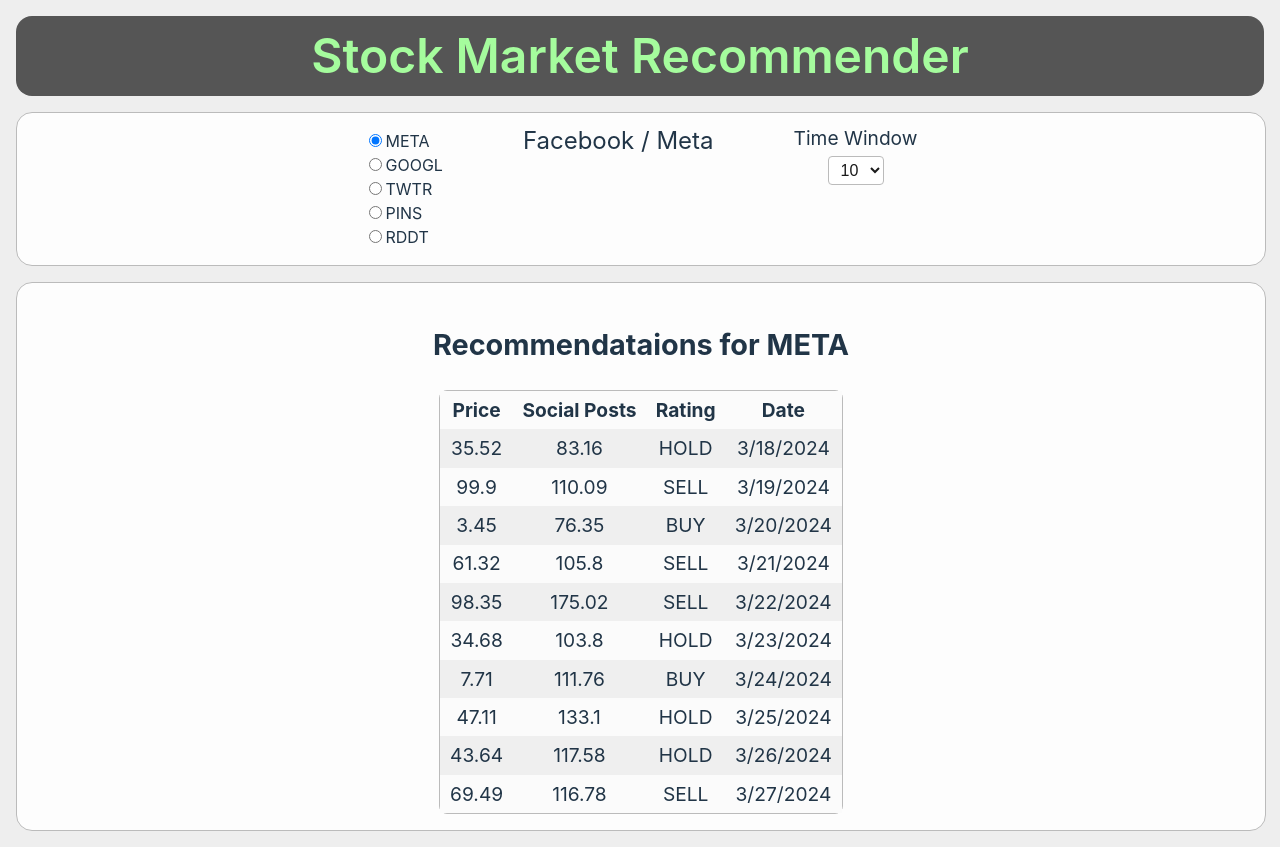
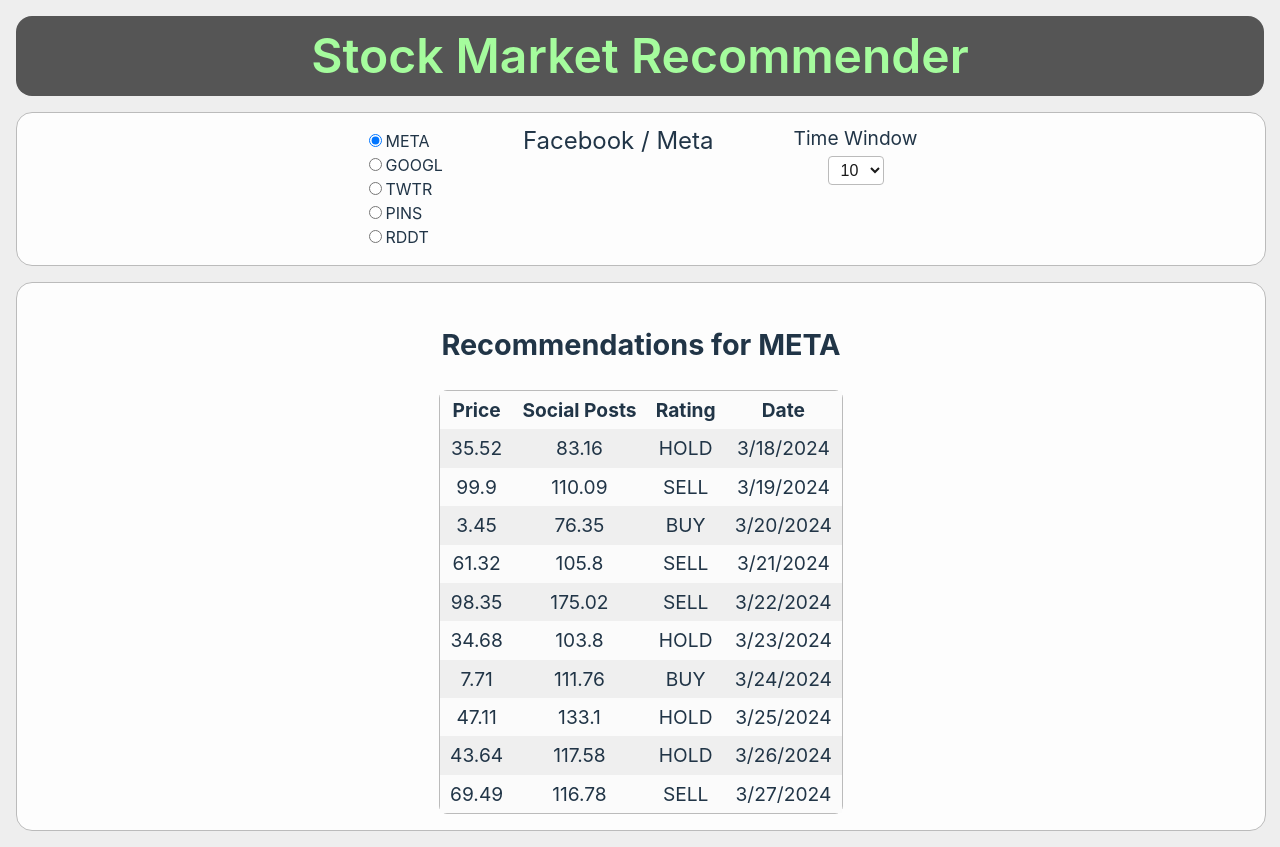
Before and after one commit to krisbelangernelson/stock-prediction, a React (Vite) app: page / in a window 1280 px wide. Both pictures are taken after a click on the radio button "META". Built offline with nearby package versions, Linux system fonts and the light colour scheme.

Commit message:
refactor: typo

```diff
--- a/src/components/StockTable/StockTable.tsx
+++ b/src/components/StockTable/StockTable.tsx
@@ -21,7 +21,7 @@
   return (
     <div className="stock-table-container">
       <div className="stock-table-content">
-        <h2>Recommendataions for {stock}</h2>
+        <h2>Recommendations for {stock}</h2>
         <div className="table">
           <table cellPadding={0} cellSpacing={0}>
             <thead>
```
